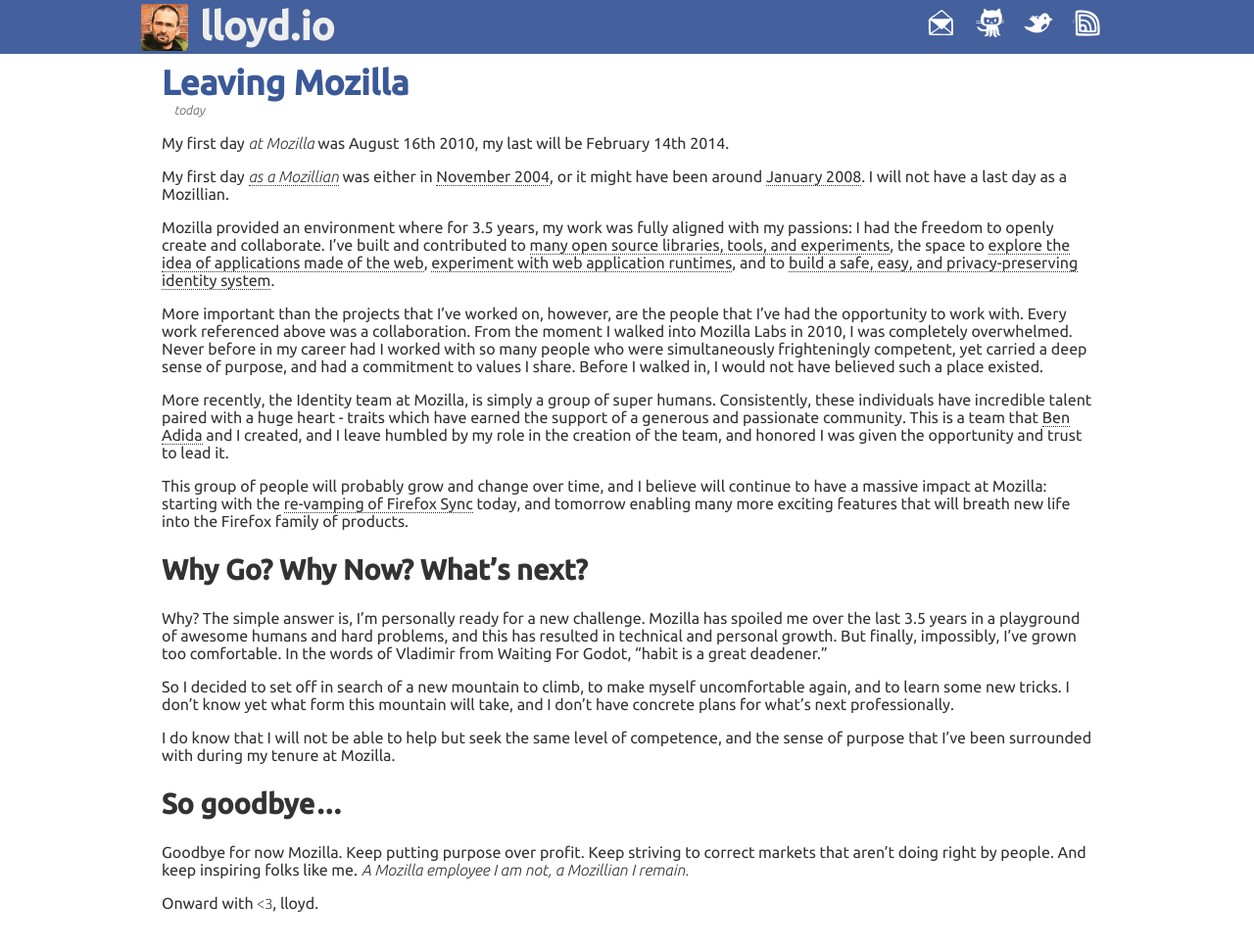
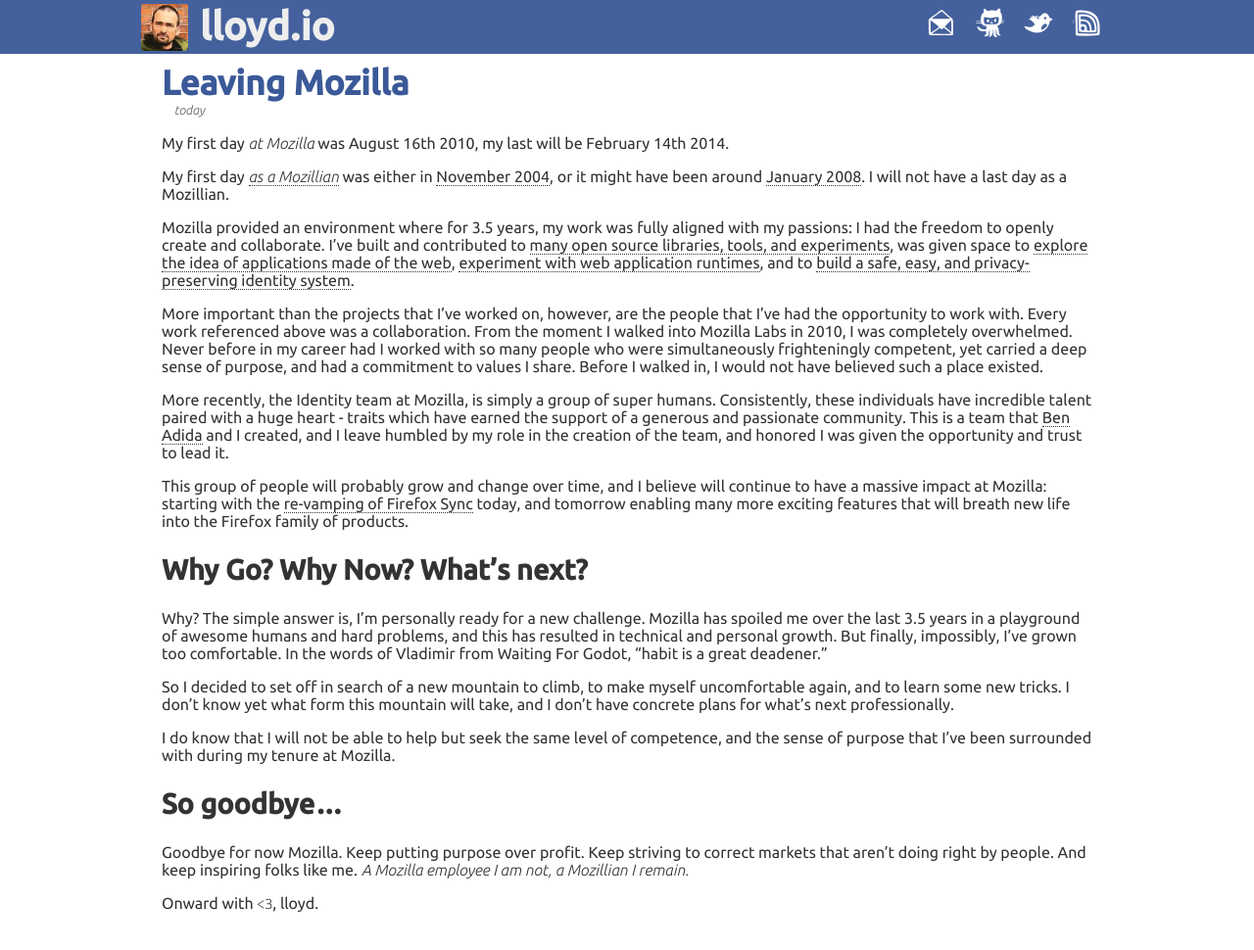
Before and after one commit to lloyd/lloyd.io, a Jekyll site: the page built from _posts/2014-02-03-leaving-mozilla.md, in a window 1280 px wide and 996 px high. Shown: the top 970 px of the window at 98% size. Built offline with Jekyll 4.4.1, drawn with Linux system fonts in a browser that asks for light colours; Markdown is read by kramdown in place of the engine named in the settings; comment, search, counter and statistics services are not loaded.

Commit message:
grammar, lloyd.  grammar.

```diff
--- a/_posts/2014-02-03-leaving-mozilla.md
+++ b/_posts/2014-02-03-leaving-mozilla.md
@@ -17,7 +17,7 @@
 Mozilla provided an environment where for 3.5 years, my work was fully
 aligned with my passions: I had the freedom to openly create and collaborate.
 I've built and contributed to [many open source libraries, tools, and experiments][],
-the space to [explore the idea of applications made of the web][],
+was given space to [explore the idea of applications made of the web][],
 [experiment with web application runtimes][], and to [build a safe,
 easy, and privacy-preserving identity system][].
 
```
